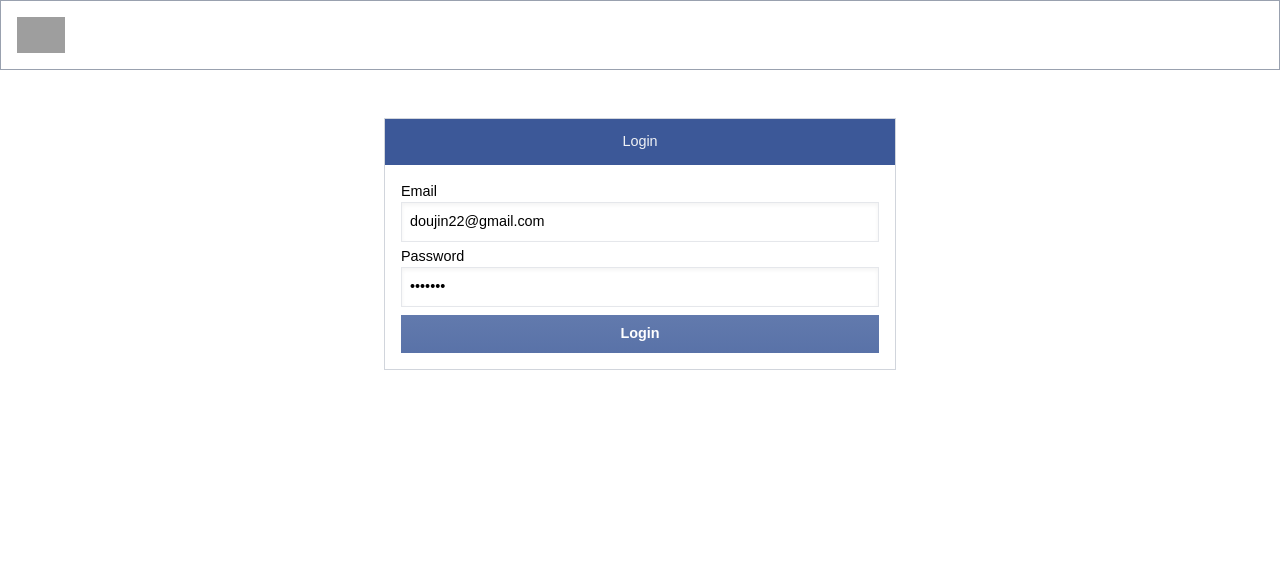
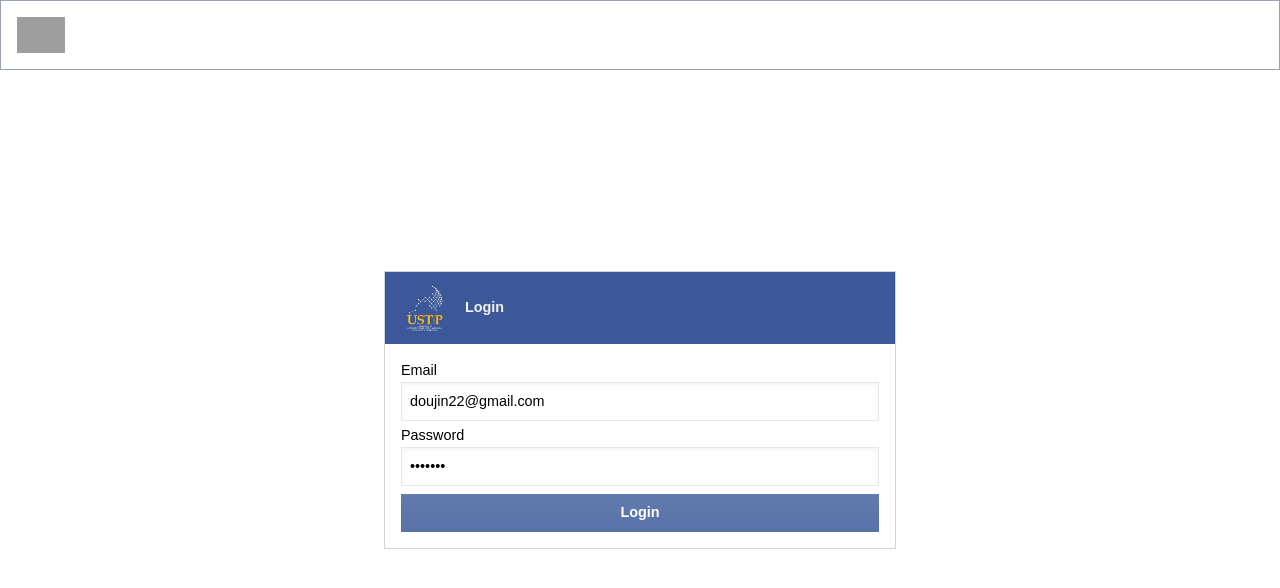
Before and after one commit to dojimori/lost-and-found-frontend, a Vue app: page /login in a window 1280 px wide. Shown: the top 588 px of the page. Built offline with nearby package versions, Linux system fonts and the light colour scheme; grey boxes are pictures that could not be loaded; what vue-loading-overlay would draw is missing.

Commit message:
redesign: add logo to login form header

```diff
--- a/package.json
+++ b/package.json
@@ -20,7 +20,8 @@
     "pinia": "^3.0.4",
     "vue": "^3.5.25",
     "vue-loading-overlay": "^6.0.6",
-    "vue-router": "^4.6.3"
+    "vue-router": "^4.6.3",
+    "vue3-spinners": "^1.3.3"
   },
   "devDependencies": {
     "@tailwindcss/vite": "^4.1.18",
--- a/src/main.ts
+++ b/src/main.ts
@@ -6,10 +6,13 @@ import router from './router'
 import './index.css'
 import {LoadingPlugin} from 'vue-loading-overlay';
 import 'vue-loading-overlay/dist/css/index.css';
+// import { VueSpinnersPlugin } from 'vue3-spinners'
+
 const app = createApp(App)
 
 app.use(MotionPlugin)
 app.use(LoadingPlugin);
+// app.use(VueSpinnersPlugin)
 app.use(createPinia())
 app.use(router)
 
--- a/src/views/login-view.vue
+++ b/src/views/login-view.vue
@@ -1,8 +1,9 @@
 <template>
-  <div class="flex items-center justify-center p-12" v-motion-fade>
-    <form @submit.prevent="submitHandler" class="border border-gray-300 min-w-lg">
-      <div class="bg-primary py-3 text-center">
-        <h2 class="font-medium text-secondary text-md">Login</h2>
+  <div class="flex items-center justify-center h-[85vh]" v-motion-fade>
+    <form @submit.prevent="submitHandler" class="border border-gray-300 w-md sm:w-lg">
+      <div class="bg-primary py-3 px-4 text-center flex items-center gap-4">
+        <img src="/logo.webp" alt="ustp-logo" class="w-12" />
+        <h2 class="font-bold text-secondary text-md">Login</h2>
       </div>
       <div class="p-4">
         <div class="flex flex-col gap-1">
@@ -38,7 +39,8 @@
           class="py-2 bg-primary mt-2 w-full text-white font-bold cursor-pointer"
           :disabled="isLoading"
         >
-          <span v-if="isLoading" class="loading loading-spinner"></span>
+          <span v-if="isLoading">Uhhh...</span>
+          <!-- <vue-spinner v-if="isLoading" size="20" color="white"></vue-spinner> -->
           <span v-else>Login</span>
         </button>
 
@@ -136,7 +138,7 @@ export default {
 
 <style scoped>
 * {
-  font-size: .9rem;
+  font-size: 0.9rem;
 }
 
 button {
@@ -146,6 +148,6 @@ button {
 
 button:hover {
   /* scale: 1.1; */
-  opacity: .9;
+  opacity: 0.9;
 }
 </style>
```
Also changed, not shown: 2 other files (tests, documents, lock files or other folders).
